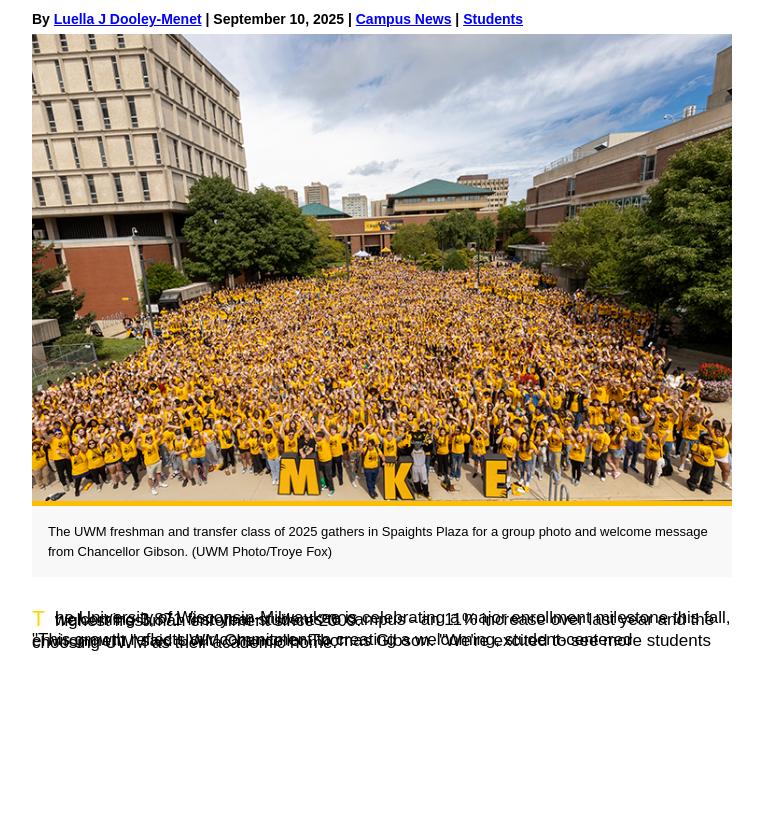
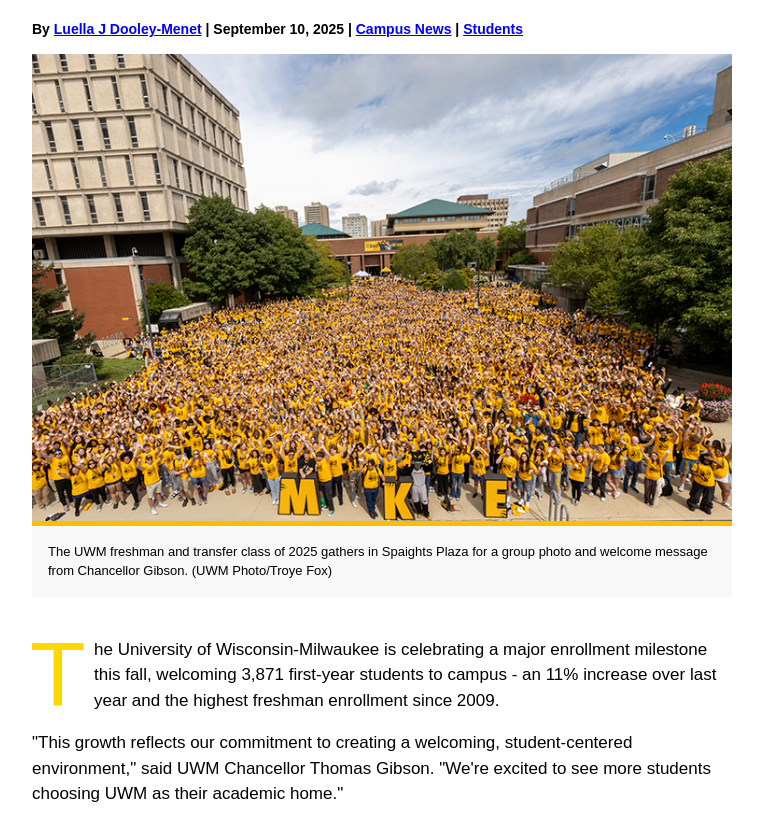
Before and after one commit to meeksoffline/6-images, a plain HTML site: page index.html in a window 1280 px wide. Shown: the part 119-943 px from the top of the page, without its empty margins (258-1021 px from the left). Before the commit the page ends 800 px from the top, so only its background shows below. Drawn offline with Linux system fonts and the light colour scheme.

Commit message:
Update styles.css

```diff
--- a/styles.css
+++ b/styles.css
@@ -4,7 +4,7 @@ html {
 
 p{
     font-size: 17px;
-    line-height: 1.5px;
+    line-height: 1.5em;
 }
 
 .has-drop-cap::first-letter {
```
